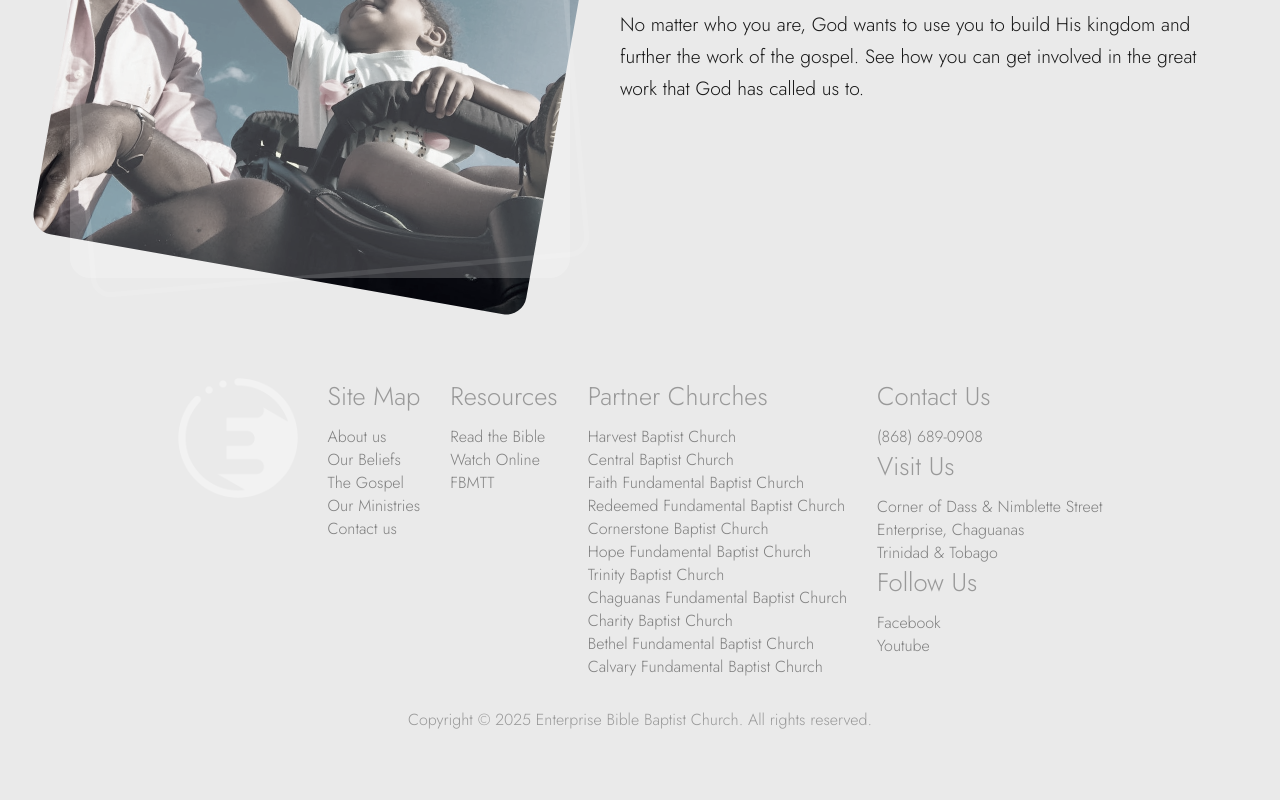
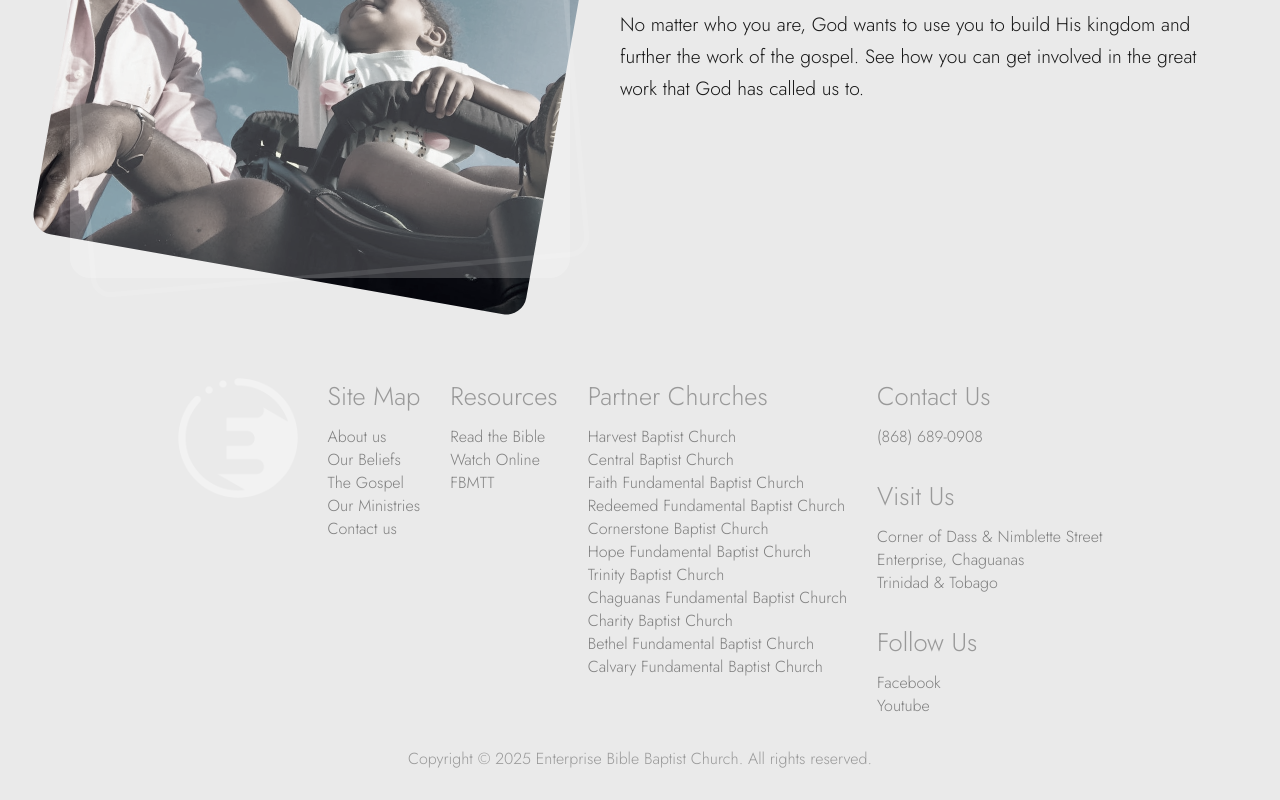
Before and after one commit to sgarcia97/test-app, a Next.js app: page / in a window 1280 px wide. Shown: the part 2617-3417 px from the top of the page. Before the commit the page ends 3378 px from the top, so only its background shows below. Built offline with nearby package versions, Linux system fonts and the light colour scheme.

Commit message:
Update Footer.tsx

```diff
--- a/app/components/Footer.tsx
+++ b/app/components/Footer.tsx
@@ -52,8 +52,10 @@ const Footer = (props: Footerprop) => {
                 <div className="footer-section">
                 <div className="footer-section-title">Contact Us</div>
                     <div><Link className="def-link" href="tel:8686890908">(868) 689-0908</Link></div>
+                    <div className="spacer"></div>
                     <div className="footer-section-title">Visit Us</div>
                     <div><Link className="def-link" href="/about">Corner of Dass & Nimblette Street<br></br>Enterprise, Chaguanas<br></br>Trinidad & Tobago</Link></div>
+                    <div className="spacer"></div>
                     <div className="footer-section-title">Follow Us</div>
                     <div><Link className="def-link" href="https://www.facebook.com/enterprisebbc">Facebook</Link></div>
                     <div><Link className="def-link" href="https://www.youtube.com/@enterprisebiblebaptistchur8389">Youtube</Link></div>
```
